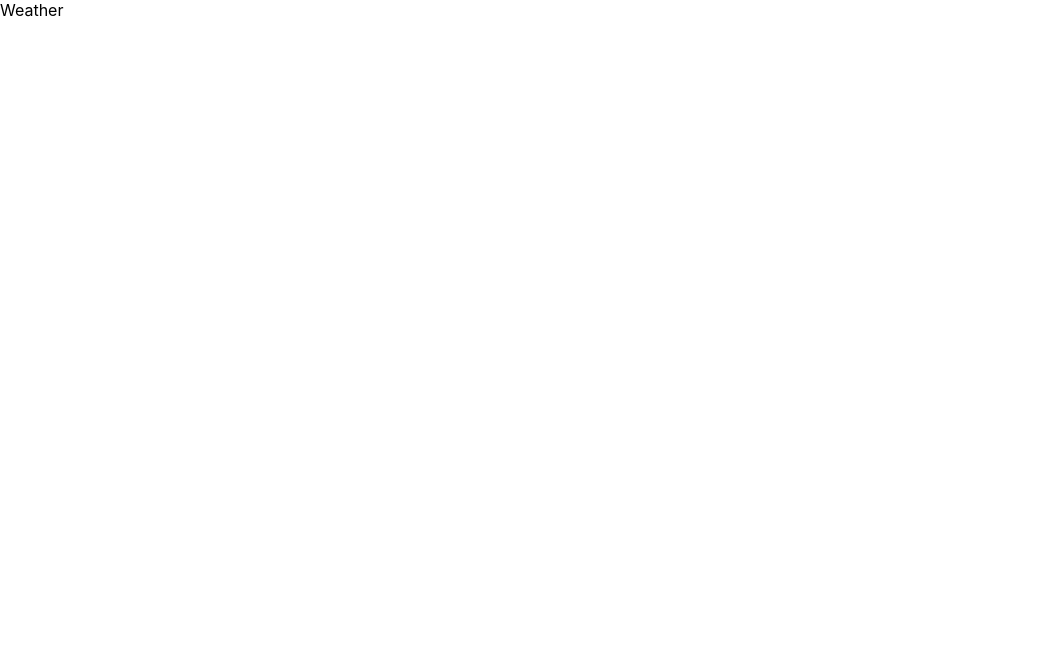
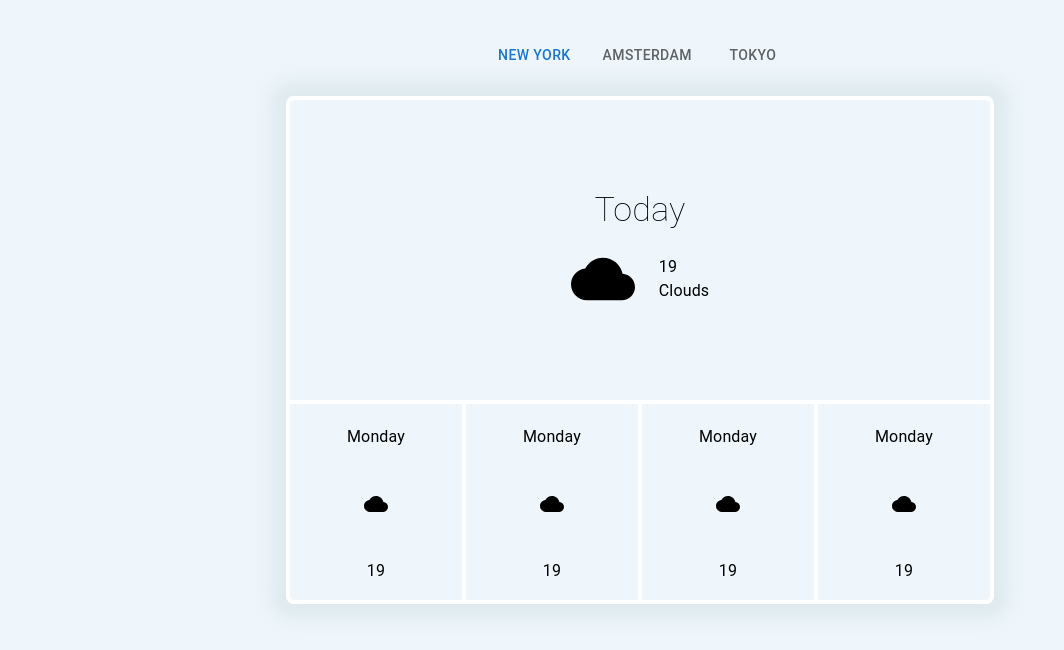
Before and after one commit to narges-safari/weather-app, a React (Create React App) app: page / in a window 1280 px wide. Shown: the top 650 px of the page, without its empty margins (0-1064 px from the left). Built offline with nearby package versions, Linux system fonts and the light colour scheme.

Commit message:
feat: initial mockup implementation

```diff
--- a/package.json
+++ b/package.json
@@ -16,6 +16,7 @@
     "@types/react-dom": "^18.0.7",
     "react": "^18.2.0",
     "react-dom": "^18.2.0",
+    "react-jss": "^10.9.2",
     "react-scripts": "5.0.1",
     "typescript": "^4.8.4",
     "web-vitals": "^2.1.4"
--- /dev/null
+++ b/src/components/WeatherPanel/WeatherPanel.tsx
@@ -0,0 +1,64 @@
+import { Fragment } from "react";
+import { Box, Typography } from "@mui/material";
+import { WeatherPanelProps } from "./WeatherPanel.types";
+import CloudIcon from "@mui/icons-material/Cloud";
+import WeekDayPanel from "../WeekDayPanel";
+
+const WeatherPanel = (props: WeatherPanelProps) => {
+  const { value, index, temperature } = props;
+
+  return (
+    <Fragment>
+      {value === index && (
+        <Box height={500} width={700}>
+          <Box
+            height={"60%"}
+            display={"flex"}
+            flexDirection={"column"}
+            alignItems={"center"}
+            justifyContent={"center"}
+            borderBottom={"4px solid white"}
+          >
+            <Typography variant={"h4"} fontWeight={100} marginBottom={2}>
+              Today
+            </Typography>
+            <Box display={"flex"} alignItems={"center"}>
+              <CloudIcon sx={{ fontSize: 64 }} />
+              <Box marginLeft={3}>
+                <Typography>{temperature}</Typography>
+                <Typography>Clouds</Typography>
+              </Box>
+            </Box>
+          </Box>
+          <Box display={"flex"} justifyContent={"space-around"} height={"40%"}>
+            <WeekDayPanel
+              weekday="Monday"
+              temperature="19"
+              icon={<CloudIcon />}
+              border
+            />
+            <WeekDayPanel
+              weekday="Monday"
+              temperature="19"
+              icon={<CloudIcon />}
+              border
+            />
+            <WeekDayPanel
+              weekday="Monday"
+              temperature="19"
+              icon={<CloudIcon />}
+              border
+            />
+            <WeekDayPanel
+              weekday="Monday"
+              temperature="19"
+              icon={<CloudIcon />}
+            />
+          </Box>
+        </Box>
+      )}
+    </Fragment>
+  );
+};
+
+export default WeatherPanel;
--- /dev/null
+++ b/src/components/WeatherPanel/WeatherPanel.types.ts
@@ -0,0 +1,5 @@
+export interface WeatherPanelProps {
+  index: number;
+  value: number;
+  temperature: string;
+}
--- /dev/null
+++ b/src/components/WeatherPanel/index.tsx
@@ -0,0 +1 @@
+export { default } from "./WeatherPanel";
--- /dev/null
+++ b/src/components/WeekDayPanel/WeekDayPanel.tsx
@@ -0,0 +1,23 @@
+import { Box, Typography } from "@mui/material";
+import { WeekDayPanelProps } from "./WeekDayPanelProps";
+
+const WeekDayPanel = (props: WeekDayPanelProps) => {
+  const { weekday, icon, temperature, border } = props;
+
+  return (
+    <Box
+      width={"25%"}
+      display={"flex"}
+      flexDirection={"column"}
+      alignItems={"center"}
+      justifyContent={"space-around"}
+      borderRight={border ? "4px solid white" : "unset"}
+    >
+      <Typography>{weekday}</Typography>
+      {icon}
+      <Typography>{temperature}</Typography>
+    </Box>
+  );
+};
+
+export default WeekDayPanel;
--- /dev/null
+++ b/src/components/WeekDayPanel/WeekDayPanelProps.ts
@@ -0,0 +1,8 @@
+import { ReactElement } from "react";
+
+export interface WeekDayPanelProps {
+  weekday: string;
+  temperature: string;
+  icon: ReactElement;
+  border?: boolean;
+}
--- /dev/null
+++ b/src/components/WeekDayPanel/index.ts
@@ -0,0 +1 @@
+export { default } from "./WeekDayPanel";
--- a/src/index.css
+++ b/src/index.css
@@ -1,13 +1,14 @@
 body {
   margin: 0;
-  font-family: -apple-system, BlinkMacSystemFont, 'Segoe UI', 'Roboto', 'Oxygen',
-    'Ubuntu', 'Cantarell', 'Fira Sans', 'Droid Sans', 'Helvetica Neue',
+  font-family: -apple-system, BlinkMacSystemFont, "Segoe UI", "Roboto", "Oxygen",
+    "Ubuntu", "Cantarell", "Fira Sans", "Droid Sans", "Helvetica Neue",
     sans-serif;
   -webkit-font-smoothing: antialiased;
   -moz-osx-font-smoothing: grayscale;
+  background-color: #eef6fb;
 }
 
 code {
-  font-family: source-code-pro, Menlo, Monaco, Consolas, 'Courier New',
+  font-family: source-code-pro, Menlo, Monaco, Consolas, "Courier New",
     monospace;
 }
--- /dev/null
+++ b/src/pages/Weather.biz.ts
@@ -0,0 +1,13 @@
+import { useState } from "react";
+
+export const useWeather = () => {
+  const [cityIndex, setCityIndex] = useState(0);
+  const onCityChange = (event: React.SyntheticEvent, _cityIndex: number) => {
+    setCityIndex(_cityIndex);
+  };
+
+  return {
+    cityIndex,
+    onCityChange,
+  };
+};
--- /dev/null
+++ b/src/pages/Weather.style.ts
@@ -0,0 +1,11 @@
+import { createUseStyles } from "react-jss";
+
+const useWeatherStyle = createUseStyles({
+  tabs: {
+    "& .MuiTabs-indicator": {
+      background: "transparent",
+    },
+  },
+});
+
+export default useWeatherStyle;
--- a/src/pages/Weather.tsx
+++ b/src/pages/Weather.tsx
@@ -1,7 +1,36 @@
-import { Box } from "@mui/material";
+import { useWeather } from "./Weather.biz";
+import { Box, Tab, Tabs } from "@mui/material";
+import WeatherPanel from "../components/WeatherPanel/WeatherPanel";
+import useWeatherStyle from "./Weather.style";
 
 const Weather = () => {
-  return <Box>Weather</Box>;
+  const { cityIndex, onCityChange } = useWeather();
+  const classes = useWeatherStyle();
+
+  return (
+    <Box
+      display={"flex"}
+      flexDirection={"column"}
+      alignItems={"center"}
+      marginTop={4}
+    >
+      <Tabs value={cityIndex} onChange={onCityChange} className={classes.tabs}>
+        <Tab label="New York" />
+        <Tab label="Amsterdam" />
+        <Tab label="Tokyo" />
+      </Tabs>
+      <Box
+        marginTop={2}
+        borderRadius={2}
+        border={"4px solid white"}
+        boxShadow={"0px 0px 15px 15px rgba(210,224,227,0.5)"}
+      >
+        <WeatherPanel value={cityIndex} index={0} temperature={"19"} />
+        <WeatherPanel value={cityIndex} index={1} temperature={"12"} />
+        <WeatherPanel value={cityIndex} index={2} temperature={"5"} />
+      </Box>
+    </Box>
+  );
 };
 
 export default Weather;
--- /dev/null
+++ b/src/pages/Weather.types.ts
@@ -0,0 +1,5 @@
+export interface WeatherPanelProps {
+  index: number;
+  value: number;
+  temperature: string;
+}
```
Also changed, not shown: 1 other file (tests, documents, lock files or other folders).
